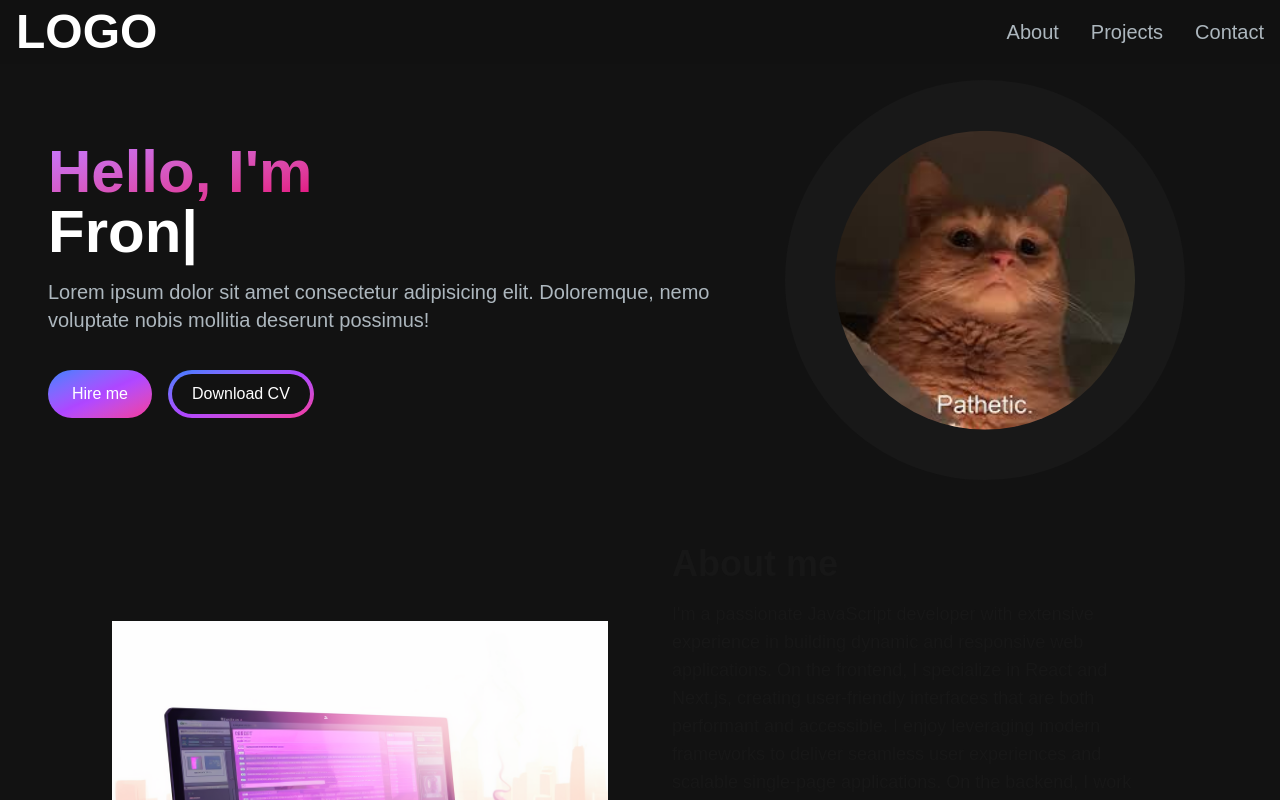
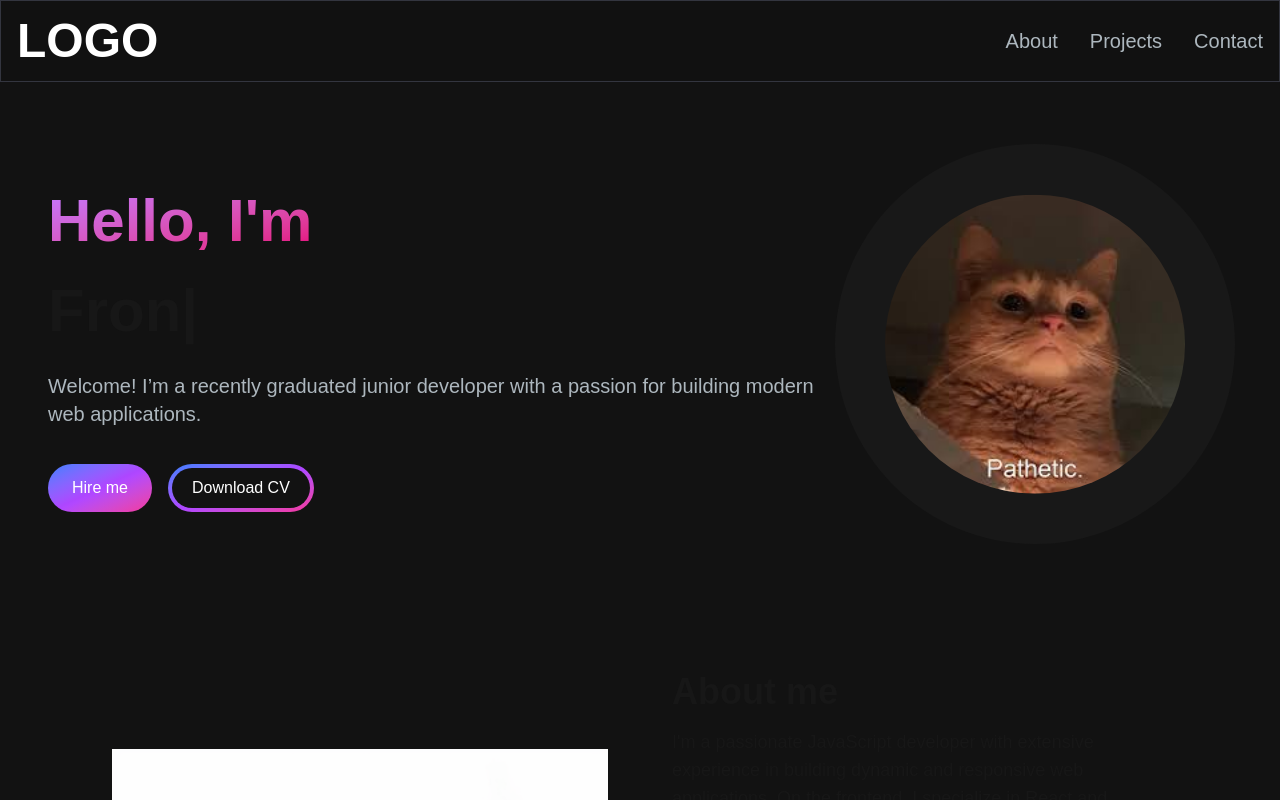
Before and after one commit to FirstChoice112/portfolio, a Next.js app: page / in a window 1280 px wide. Shown: the top 800 px of the page. Built offline with nearby package versions, Linux system fonts and the light colour scheme.

Commit message:
made some small changes in fotter and navbar

```diff
--- a/src/app/components/EmailSection.jsx
+++ b/src/app/components/EmailSection.jsx
@@ -27,9 +27,10 @@
     };
     const response = await fetch(endpoint, options);
     const resData = await response.json();
-    console.log(resData);
+
     if (response.status === 200) {
       console.log("Message sent.");
+      setEmailSubmittet(true);
     }
   };
 
@@ -106,6 +107,11 @@
           >
             Send Message
           </button>
+          {emailSubmitted && (
+            <p className="text-green-500 text-sm mt-2">
+              Email sent successfully!
+            </p>
+          )}
         </form>
       </div>
     </section>
--- a/src/app/components/Footer.jsx
+++ b/src/app/components/Footer.jsx
@@ -2,7 +2,7 @@
 
 const Footer = () => {
   return (
-    <footer className="footer border border-top.[#33353F] border-l-transparent border-r-transparent">
+    <footer className="footer z-10 border border-[#33353F]  border-l-transparent border-r-transparent">
       <div className="container p-12 flex justify-between">
         <span>LOGO</span>
         <p className="text-slate-600">All rights reserved.</p>
--- a/src/app/components/HeroSection.jsx
+++ b/src/app/components/HeroSection.jsx
@@ -6,10 +6,10 @@
 
 const HeroSection = () => {
   return (
-    <section>
+    <section className="lg:py-16">
       <div className="grid grid-cols-1 sm:grid-cols-12">
-        <div className="col-span-7 place-self-center text-center sm:text-left">
-          <h1 className="text-white mb-4 text-4xl sm:text-5xl lg:text-6xl font-extrabold">
+        <div className="col-span-8 place-self-center text-center sm:text-left justify-self-start">
+          <h1 className=" mb-4 text-3xl sm:text-4xl lg:text-6xl lg:leading-normal font-extrabold ">
             <span className="text-transparent bg-clip-text bg-gradient-to-br from-purple-400 to-pink-600">
               Hello, I'm
             </span>
@@ -32,8 +32,8 @@
             />
           </h1>
           <p className="text-[#ADB7BE] text-base sm:text-lg mb-6 lg:text-xl">
-            Lorem ipsum dolor sit amet consectetur adipisicing elit. Doloremque,
-            nemo voluptate nobis mollitia deserunt possimus!
+            Welcome! I’m a recently graduated junior developer with a passion
+            for building modern web applications.
           </p>
           <div>
             <button className="px-6 py-3 w-full sm:w-fit rounded-full mr-4 bg-gradient-to-br from-blue-500 via-purple-500 to-pink-500 hover:bg-slate-200 text-white">
@@ -46,7 +46,7 @@
             </button>
           </div>
         </div>
-        <div className="col-span-5 place-self-center mt-4 lg:mt-0">
+        <div className="col-span-4 place-self-center mt-4 lg:mt-0">
           <div className="rounded-full bg-[#181818] w-[250px] h-[250px] relative lg:w-[400px] lg:h-[400px]">
             <Image
               src="/images/pathetic.jpg"
--- a/src/app/components/Navbar.jsx
+++ b/src/app/components/Navbar.jsx
@@ -26,9 +26,9 @@
   return (
     <nav
       style={{ backgroundColor: "rgba(18, 18, 18, 0.9)" }}
-      className="fixed top-0 left-0 right-0 z-10"
+      className="fixed mx-auto border border-[#33353F] top-0 left-0 right-0 z-10"
     >
-      <div className="flex flex-wrap items-center justify-between mx-auto px-4 py-2">
+      <div className="flex container lg:py-4 flex-wrap items-center justify-between mx-auto px-4 py-2">
         <Link
           href={"/"}
           className="text-2xl md:text-5xl text-white font-semibold"
```
